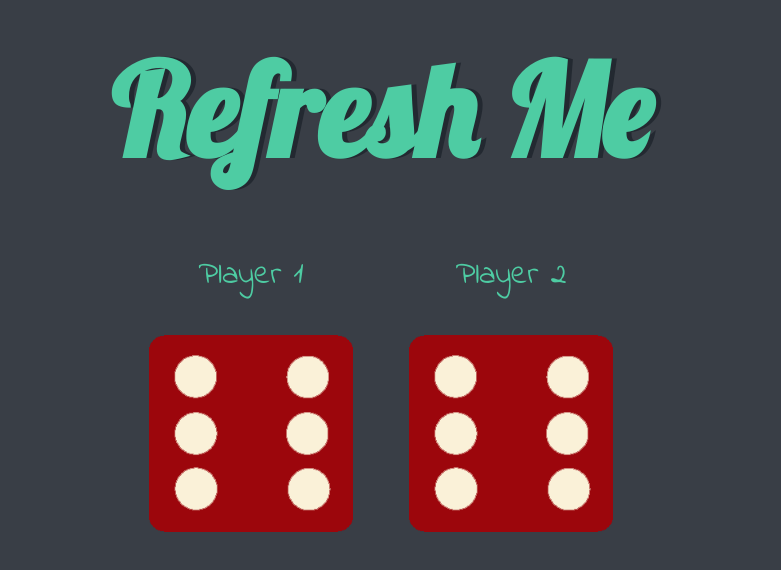
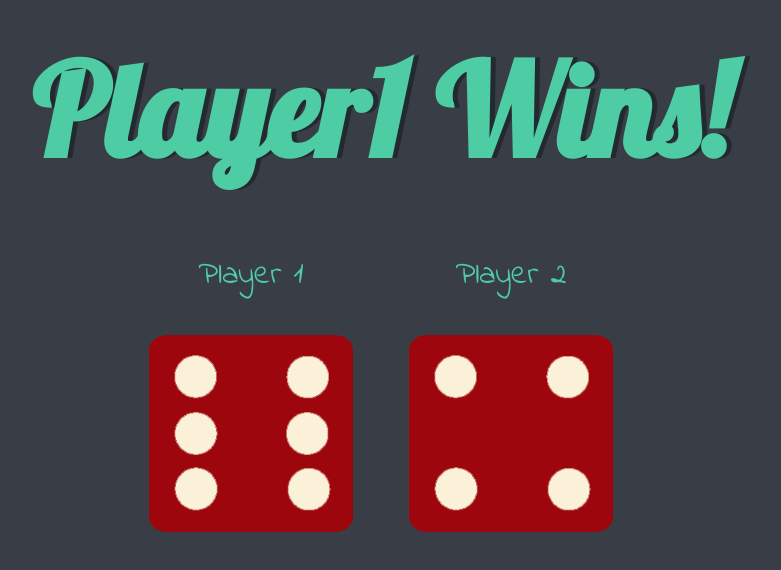
Before and after one commit to akashag55/Dicee-Game, a plain HTML site: page index.html in a window 1280 px wide. Shown: the whole page, without its empty margins (259-1040 px from the left). Drawn offline with Linux system fonts and the light colour scheme.

Commit message:
Update index.html

```diff
--- a/index.html
+++ b/index.html
@@ -24,7 +24,7 @@
 
     </div>
 
-    <script src="index.js" charset="utf-8"></script>
+    <script src="javascript.js" charset="utf-8"></script>
   </body>
 
 </html>
```
